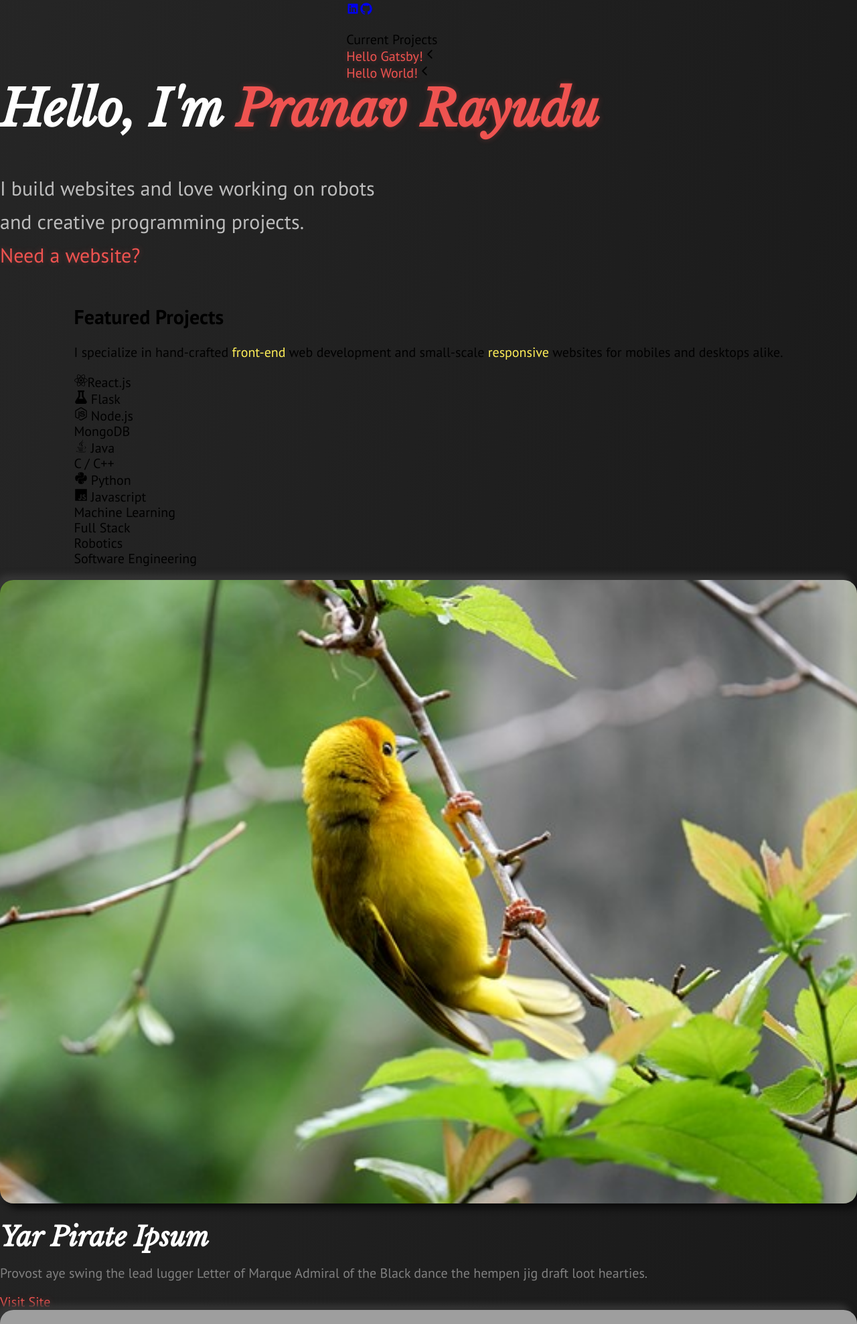
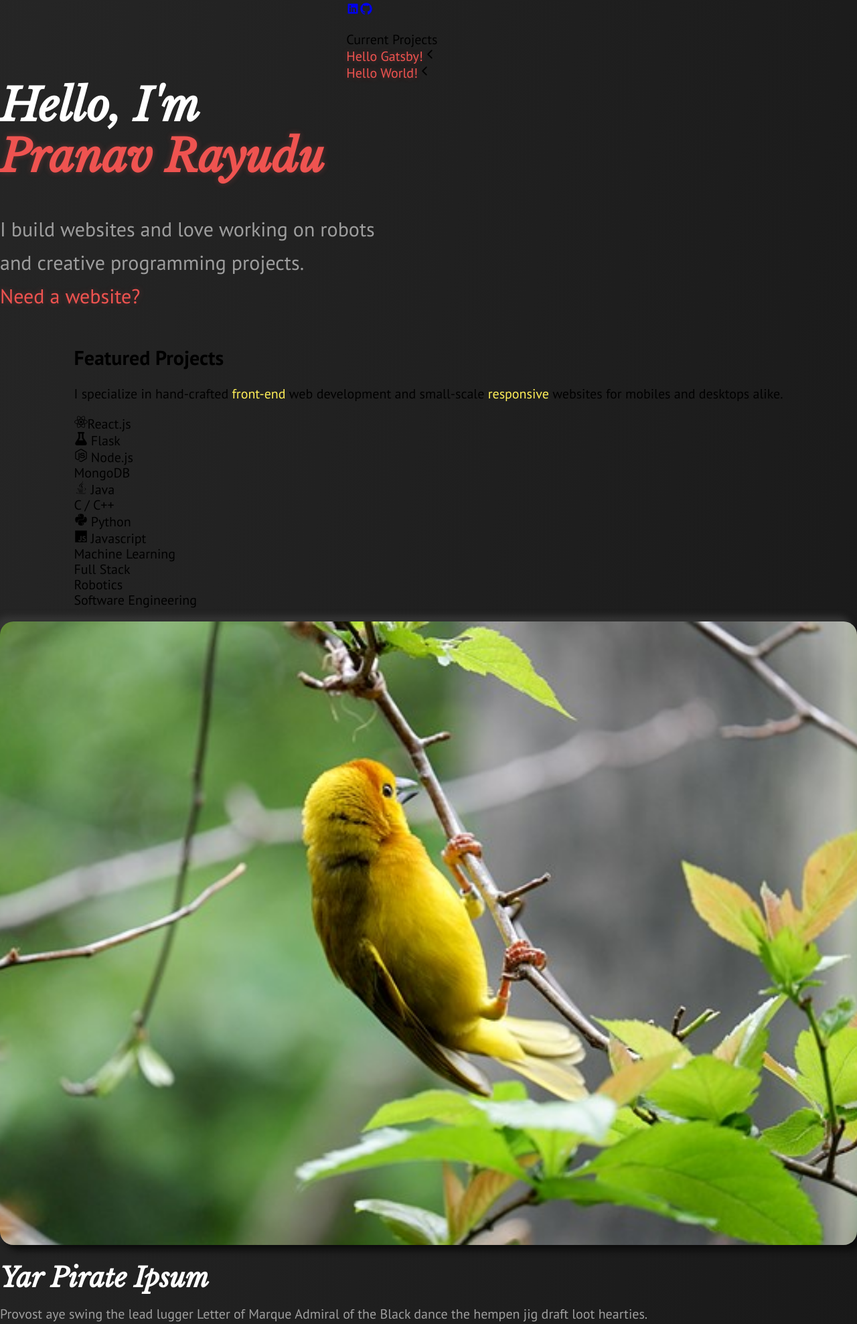
Before and after one commit to PranavRayudu/Portfolio-2020, a Gatsby site: page / in a window 1280 px wide. Shown: the part 357-2334 px from the top of the page at 67% size. Built offline with nearby package versions, Linux system fonts and the light colour scheme; Gatsby itself is replaced by a stand-in of ours; grey boxes are pictures that could not be loaded.

Commit message:
reduced title font size and made responsive; added glow to all icons in sidebar; consistent faded font colors

```diff
--- a/src/components/snippet/snippet.module.scss
+++ b/src/components/snippet/snippet.module.scss
@@ -11,11 +11,11 @@
 
 .subtitle {
   margin-top: 0;
-  color: grey;
+  color: $primary-grey;
 }
 
 .text {
-  color: grey;
+  color: $primary-grey;
 }
 
 .img {
--- a/src/pages/index.js
+++ b/src/pages/index.js
@@ -22,7 +22,7 @@ export default ({ data }) => (
       <LandingSidebar link="/about" linkText="About Me"/>
       <Content className={ContentStyles.mainContent}>
         <h1 className={ContentStyles.title}>
-          Hello, I'm <Link to="/about">Pranav Rayudu</Link>
+          Hello, I'm <br/><Link to="/about">Pranav Rayudu</Link>
         </h1>
         <h2 className={ContentStyles.description}>
           I build websites and love working on robots and creative programming
--- a/src/styles/_variables.scss
+++ b/src/styles/_variables.scss
@@ -33,7 +33,7 @@ $primary-orange: $md-orange-500;
 $strong-orange: $md-deep-orange-400;
 
 $light-grey: $md-blue-grey-200;
-$primary-grey: $md-grey-400;
+$primary-grey: $md-grey-500;
 $dark-grey: $md-grey-900;
 $darker-grey: $md-grey-900;
 
--- a/src/styles/content.module.scss
+++ b/src/styles/content.module.scss
@@ -1,15 +1,18 @@
 @import "variables";
 
 .title {
-  font-size: 3.7em;
+  font-size: 3.3em;
   margin-top: 0;
   color: white;
+
+  @include respond-to(sm) {
+    font-size: 2.3em;
+  }
 }
 
 $description_size: 600px;
 
 .description {
-  //font-size: 30px;
   line-height: 50px;
   font-weight: normal;
 
--- a/src/styles/sidebar.module.scss
+++ b/src/styles/sidebar.module.scss
@@ -41,7 +41,7 @@
 .landing-sidebar,
 .info-sidebar {
   background: $darker-grey;
-  color: $light-grey;
+  color: $primary-grey;
 
   text-align: right;
   line-height: $medium-grid-spacing;
@@ -103,6 +103,9 @@
 
   .highlight-icon {
     color: $primary-yellow;
+
+    filter: drop-shadow(0 0 5px rgba($primary-yellow, 0.5))
+            drop-shadow(0 5px 5px $md-black);
   }
 
   .github-left-margin {
```
